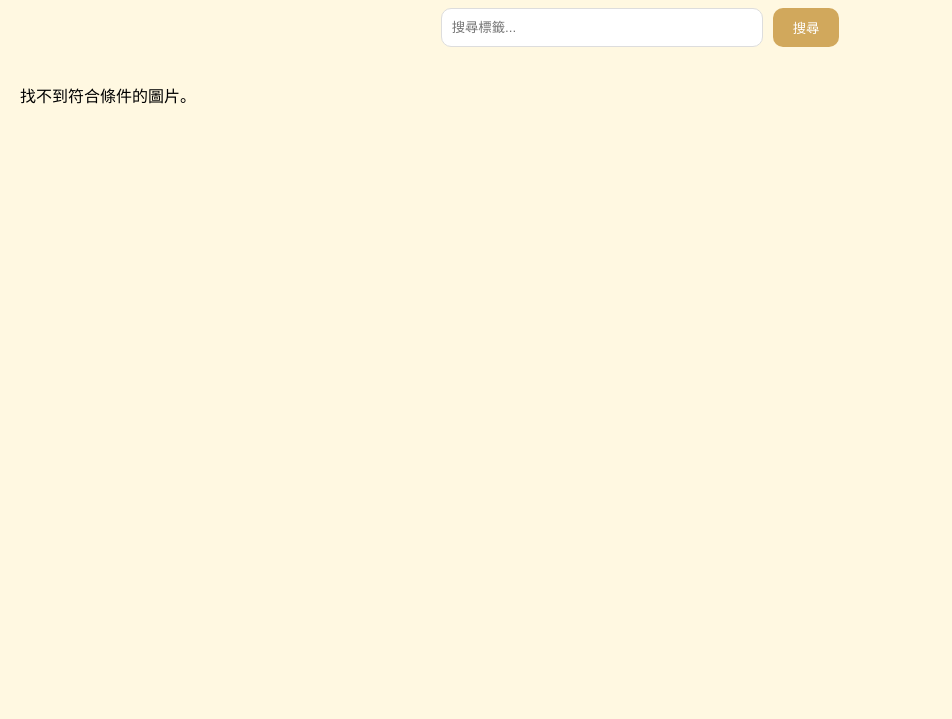
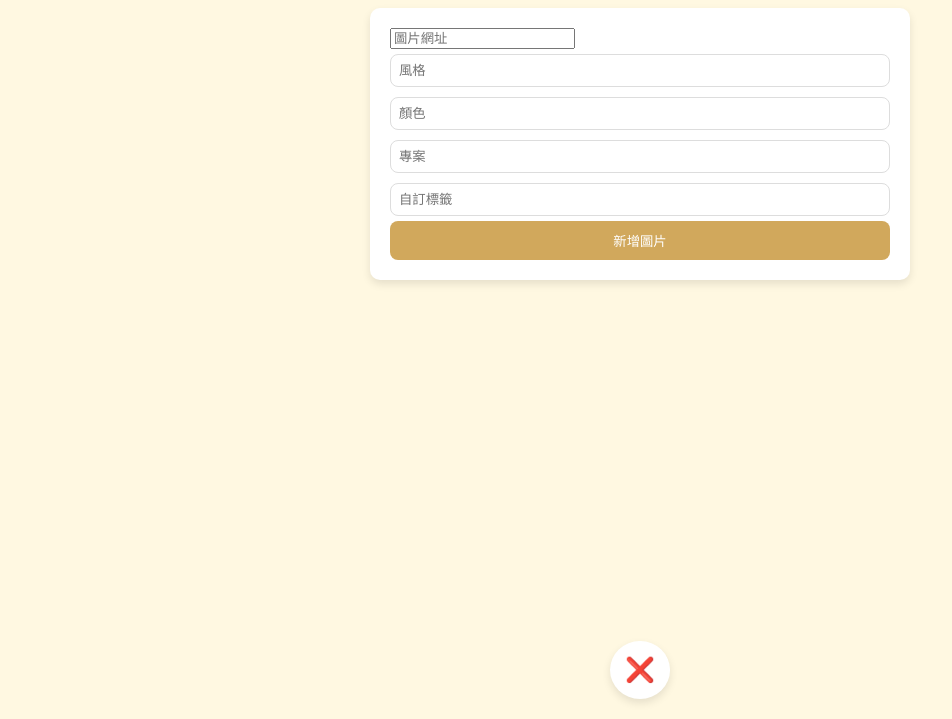
Before and after one commit to AmberHUANG0920/Image-Database, a plain HTML site: page add.html in a window 1280 px wide. Shown: the part 81-800 px from the top of the page, without its empty margins (0-952 px from the left). Drawn offline with Linux system fonts and the light colour scheme.

Commit message:
Add files via upload

```diff
--- a/add.html
+++ b/add.html
@@ -3,7 +3,7 @@
 <head>
   <meta charset="UTF-8">
   <meta name="viewport" content="width=device-width, initial-scale=1.0">
-  <title>首頁</title>
+  <title>新增圖片</title>
   <style>
     body {
       font-family: Arial, sans-serif;
@@ -11,129 +11,130 @@
       margin: 0;
       padding: 0;
     }
+
     header {
       text-align: center;
       margin: 20px 0;
     }
-    .search-container {
-      display: flex;
-      justify-content: center;
-      margin-bottom: 20px;
+
+    .form-container {
+      max-width: 500px;
+      margin: 0 auto;
+      padding: 20px;
+      background-color: #fff;
+      border-radius: 10px;
+      box-shadow: 0 4px 8px rgba(0, 0, 0, 0.1);
     }
-    .search-input {
-      padding: 10px;
-      width: 300px;
-      border-radius: 10px;
+
+    .tag-input {
+      width: 100%;
+      padding: 8px;
+      margin: 5px 0;
+      border-radius: 8px;
       border: 1px solid #ddd;
-      margin-right: 10px;
+      box-sizing: border-box;
     }
-    .search-btn {
+
+    .add-btn {
       background-color: #d1a85c; /* 奶茶色 */
       color: white;
       padding: 10px 20px;
-      border-radius: 10px;
+      border-radius: 8px;
       border: none;
+      width: 100%;
       cursor: pointer;
     }
-    .search-btn:hover {
+
+    .add-btn:hover {
       background-color: #a88c4b;
     }
-    .image-gallery {
-      display: grid;
-      grid-template-columns: repeat(auto-fill, minmax(200px, 1fr));
-      gap: 20px;
-      padding: 0 20px;
+
+    /* Home圖標樣式 */
+    .home-icon {
+      position: fixed;
+      bottom: 20px;
+      left: 50%;
+      transform: translateX(-50%);
+      background-color: #fff;
+      padding: 15px;
+      border-radius: 50%;
+      box-shadow: 0 4px 8px rgba(0, 0, 0, 0.1);
+      text-align: center;
+      font-size: 24px;
+      color: #d1a85c; /* 奶茶色 */
+      cursor: pointer;
+      transition: background-color 0.3s;
     }
-    .image-item {
-      background-color: white;
-      border-radius: 10px;
-      box-shadow: 0 4px 8px rgba(0, 0, 0, 0.1);
-      overflow: hidden;
-      transition: transform 0.3s;
-      cursor: pointer;
-      position: relative;
-    }
-    .image-item img {
-      width: 100%;
-      height: 150px;
-      object-fit: cover;
-    }
-    .image-item:hover {
-      transform: scale(1.05);
-    }
-    .image-item:hover .tags {
-      opacity: 1;
-    }
-    .tags {
-      position: absolute;
-      bottom: 10px;
-      left: 10px;
-      background-color: rgba(0, 0, 0, 0.5);
+
+    .home-icon:hover {
+      background-color: #d1a85c;
       color: white;
-      padding: 5px;
-      border-radius: 5px;
-      opacity: 0;
-      transition: opacity 0.3s;
     }
   </style>
 </head>
 <body>
+
   <header>
-    <h1>圖片瀏覽</h1>
+    <h1>新增圖片</h1>
   </header>
 
-  <div class="search-container">
-    <input type="text" class="search-input" id="search-bar" placeholder="搜尋標籤...">
-    <button class="search-btn" onclick="searchImages()">搜尋</button>
+  <div class="form-container">
+    <input type="text" id="image-url" placeholder="圖片網址" required>
+    <div class="tags-container">
+      <input type="text" class="tag-input" id="style-tag" placeholder="風格">
+      <input type="text" class="tag-input" id="color-tag" placeholder="顏色">
+      <input type="text" class="tag-input" id="project-tag" placeholder="專案">
+      <input type="text" class="tag-input" id="custom-tag" placeholder="自訂標籤">
+    </div>
+    <button class="add-btn" onclick="addImage()">新增圖片</button>
   </div>
 
-  <div class="image-gallery" id="image-gallery">
-    <!-- 圖片將顯示在這裡 -->
+  <!-- Home 圖示 -->
+  <div class="home-icon" onclick="window.location.href='index.html'">
+    ❌
   </div>
 
   <script>
-    let currentImageIndex = null;
+    function addImage() {
+      const url = document.getElementById('image-url').value.trim();
+      const style = document.getElementById('style-tag').value.trim();
+      const color = document.getElementById('color-tag').value.trim();
+      const project = document.getElementById('project-tag').value.trim();
+      const custom = document.getElementById('custom-tag').value.trim();
 
-    function loadImages(images = null) {
-      const gallery = document.getElementById("image-gallery");
-      gallery.innerHTML = "";
+      if (url && style && color && project) {
+        // 讀取現有的圖片資料
+        const images = JSON.parse(localStorage.getItem('images')) || [];
 
-      const allImages = images || JSON.parse(localStorage.getItem("images")) || [];
+        // 防呆檢查：檢查是否已經有相同的圖片網址
+        const isDuplicate = images.some(image => image.url === url);
 
-      allImages.forEach((image, index) => {
-        const imageElement = document.createElement("div");
-        imageElement.classList.add("image-item");
-        imageElement.onclick = () => showImage(image, index);
-        imageElement.innerHTML = `
-          <img src="${image.url}" alt="Image">
-          <div class="tags">${image.tags.join(", ")}</div>
-        `;
-        gallery.appendChild(imageElement);
-      });
+        if (isDuplicate) {
+          alert('圖片網址已存在，請勿重複新增相同圖片！');
+          return;
+        }
 
-      if (allImages.length === 0) {
-        gallery.innerHTML = "<p>找不到符合條件的圖片。</p>";
+        // 如果沒有重複，建立新圖片物件
+        const newImage = {
+          url: url,
+          tags: [
+            `風格:${style}`,
+            `顏色:${color}`,
+            `專案:${project}`,
+            custom && `自訂:${custom}`
+          ].filter(Boolean), // 過濾空的標籤
+        };
+
+        images.push(newImage); // 新增圖片到資料中
+        localStorage.setItem('images', JSON.stringify(images)); // 更新 Local Storage
+
+        alert('圖片已新增！');
+        window.location.href = 'index.html'; // 返回首頁
+      } else {
+        alert('請填寫所有必填欄位！');
       }
     }
+  </script>
 
-    function searchImages() {
-      const searchInput = document.getElementById("search-bar").value.toLowerCase();
-      const images = JSON.parse(localStorage.getItem("images")) || [];
-
-      const filteredImages = images.filter(image =>
-        image.tags.some(tag => tag.toLowerCase().includes(searchInput))
-      );
-
-      loadImages(filteredImages);
-    }
-
-    function showImage(image, index) {
-      currentImageIndex = index;
-      alert(`您正在查看的圖片標籤是：${image.tags.join(", ")}`);
-    }
-
-    // 預設載入所有圖片
-    loadImages();
-  </script>
 </body>
 </html>
```
Also changed, not shown: index.html (+31 -24 lines).
